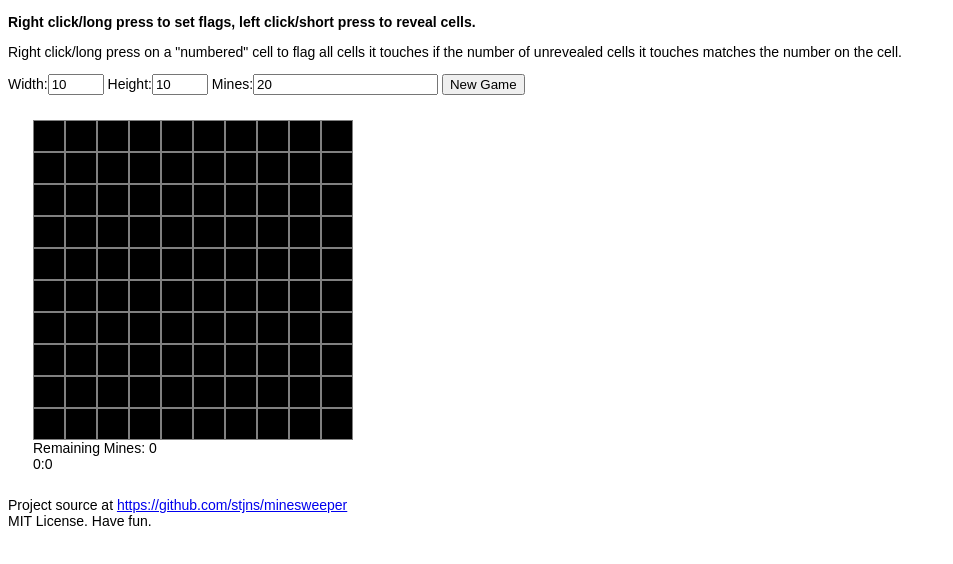
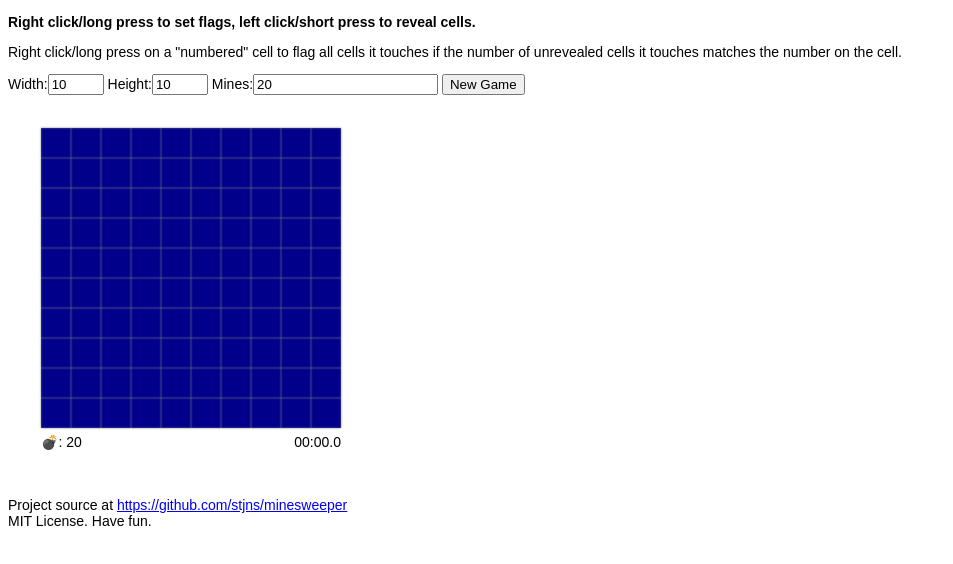
Before and after one commit to stjns/minesweeper, a website built with Parcel: page src/index.html in a window 1280 px wide. Shown: the whole page, without its empty margins (0-953 px from the left). Built offline with nearby package versions, Linux system fonts and the light colour scheme.

Commit message:
minor refactoring and style changes

```diff
--- a/src/main.ts
+++ b/src/main.ts
@@ -1,21 +1,34 @@
 import { Minefield } from './models/Minefield';
+import { Stopwatch } from './models/Stopwatch';
+import { MineCounter } from './models/MineCounter';
 
-const boardDiv = <HTMLDivElement>document.getElementById('game-board');
+const gameDiv = <HTMLDivElement>document.getElementById('game-board');
 const boardWidthInput = <HTMLInputElement>document.getElementById('txt-board-width');
 const boardHeightInput = <HTMLInputElement>document.getElementById('txt-board-height');
 const mineCountInput = <HTMLInputElement>document.getElementById('txt-mines');
 const newGameBtn = <HTMLButtonElement>document.getElementById('btn-new-game');
+
+const stopwatch = new Stopwatch();
+const mineCounter = new MineCounter(0);
 
 //default values
 boardWidthInput.value = '10';
 boardHeightInput.value = '10';
 mineCountInput.value = '20';
 
-//setup an initial game
-const initialGame = new Minefield(10,10, 20);
-boardDiv.appendChild(initialGame.newGame());
+function gameStart(): void {
+    stopwatch.start();
+}
 
-newGameBtn.addEventListener('click', () => {
+function gameEnd(): void {
+    stopwatch.stop();
+}
+
+function mineCountUpdate(count: number): void {
+    mineCounter.set(count);
+}
+
+function setupNewGame(): void {
     const width = boardWidthInput.valueAsNumber;
     const height = boardHeightInput.valueAsNumber;
     const mines = mineCountInput.valueAsNumber;
@@ -24,7 +37,24 @@ newGameBtn.addEventListener('click', () => {
 
     if (mines > maxMines) alert('Too many mines');
 
-    const newGame = new Minefield(width, height, mines);
-    boardDiv.textContent = '';
-    boardDiv.appendChild(newGame.newGame());
+    const newGame = new Minefield(width, height, mines, gameStart, gameEnd, mineCountUpdate);
+    gameDiv.textContent = '';
+    const minefieldDiv = document.createElement('div');
+    minefieldDiv.classList.add('minefield');
+    const statusDiv = document.createElement('div');
+    statusDiv.classList.add('status-bar')
+
+    minefieldDiv.appendChild(newGame.newGame());
+    statusDiv.appendChild(mineCounter.counterDiv);
+    statusDiv.appendChild(stopwatch.timer);
+
+    gameDiv.appendChild(minefieldDiv);
+    gameDiv.appendChild(statusDiv);
+}
+
+newGameBtn.addEventListener('click', () => {
+    stopwatch.reset();
+    setupNewGame();
 });
+
+setupNewGame();
--- a/src/models/Cell.ts
+++ b/src/models/Cell.ts
@@ -67,8 +67,9 @@ export class Cell {
 
     //set the number that will appear on a cell
     public setMinedNeighbors(minedNeighbors: number) {
-        if (!this.mined)
+        if (!this.mined) {
             this.mineNeighbors = minedNeighbors;
+        }
     }
 
     //action when an unflagged cell is clicked
@@ -83,8 +84,10 @@ export class Cell {
                 this.htmlElement.innerHTML = this.BOMB_CODE;
             } else {
                 this.cellRevealCallback(false);
-                if (this.mineNeighbors > 0)
-                    this.htmlElement.textContent = this.numNearbyMines().toString();
+                if (this.mineNeighbors > 0) {
+                    this.htmlElement.textContent = this.mineNeighbors.toString();
+                    this.htmlElement.classList.add(`n${this.mineNeighbors}`);
+                }
 
             }
 
--- a/src/models/MineCounter.ts
+++ b/src/models/MineCounter.ts
@@ -1,6 +1,7 @@
 export class MineCounter {
     readonly counterDiv: HTMLDivElement;
     private currentCount: number;
+    private readonly BOMB_CODE = '&#x1f4a3;';
 
     constructor(initialCount: number) {
         this.counterDiv = document.createElement('div');
@@ -9,12 +10,12 @@ export class MineCounter {
         this.render();
     }
 
-    public adjustCount(change:number): void {
-        this.currentCount += change;
+    public set(count:number): void {
+        this.currentCount = count;
         this.render();
     }
 
     private render(): void {
-        this.counterDiv.textContent = `Remaining Mines: ${this.currentCount}`;
+        this.counterDiv.innerHTML = `${this.BOMB_CODE}: ${this.currentCount}`;
     }
 }
--- a/src/models/Minefield.ts
+++ b/src/models/Minefield.ts
@@ -1,30 +1,41 @@
 import { Cell } from './Cell';
 import { CellCoordinate } from './CellCoordinate';
-import { Stopwatch } from './Stopwatch';
-import { MineCounter } from './MineCounter';
 
 export class Minefield {
     readonly boardWidth: number;
     readonly boardHeight: number;
     readonly mineCount: number;
+    private remainingMines = 0;
+
+    private readonly gameStartCallback: Function;
+    private readonly gameEndCallback: Function;
+    private readonly mineCountCallback: Function;
 
     private virginBoard = true; //new, untouched minefield
 
     private cells: Cell[][]; //the virtual representation of the board
 
-    private stopwatch: Stopwatch;
-    private mineCounter: MineCounter;
-
-    constructor(width: number, height: number, mines: number) {
+    constructor(
+        width: number,
+        height: number,
+        mines: number,
+        gameStartCallback: Function,
+        gameEndCallback: Function,
+        mineCountCallback: Function) {
         this.boardHeight = height;
         this.boardWidth = width;
         this.mineCount = mines;
+        this.remainingMines = mines;
+
+        this.gameEndCallback = gameEndCallback;
+        this.gameStartCallback = gameStartCallback;
+        this.mineCountCallback = mineCountCallback;
+
+        this.mineCountCallback(mines);
 
         this.cells = [...Array(width)].map(e => Array(height));
 
         this.populateBoard();
-        this.stopwatch = new Stopwatch();
-        this.mineCounter = new MineCounter(0);
     }
 
     //create a randomized minefield based on height/width/mines specified
@@ -82,8 +93,8 @@ export class Minefield {
     //user uses the convience feature of flagging a "numbered"
     //revealed cell.
     private cellFlagCallback(flagged: boolean): void {
-        if (flagged) this.mineCounter.adjustCount(-1);
-        else this.mineCounter.adjustCount(1);
+        if (flagged) this.mineCountCallback(--this.remainingMines);
+        else this.mineCountCallback(++this.remainingMines);
         if(this.checkForWinByFlags()) this.winnerWinner();
     }
 
@@ -148,7 +159,6 @@ export class Minefield {
     //right after the first move we need to do a bunch of stuff,
     //like calculating the minefield, enabling flagging
     private firstMove(x: number, y: number): void {
-        this.mineCounter.adjustCount(this.mineCount);
         const mineMap = this.generateMineMap(
             x,
             y,
@@ -167,7 +177,7 @@ export class Minefield {
 
         this.calculateMinedNeighbors();
         this.virginBoard = false;
-        this.stopwatch.start();
+        this.gameStartCallback();
     }
 
     /*
@@ -187,7 +197,7 @@ export class Minefield {
 
         if (mined) {
             //explode
-            this.stopwatch.stop();
+            this.gameEndCallback();
             this.disableAllCells();
         }
         else if (this.cells[x][y].isEmpty()) {
@@ -226,7 +236,7 @@ export class Minefield {
     }
 
     private winnerWinner(): void {
-        this.stopwatch.stop();
+        this.gameEndCallback();
         this.flagAllMinesRevealUnrevealed();
         this.disableAllCells();
     }
@@ -272,8 +282,6 @@ export class Minefield {
 
             mainDiv.appendChild(newCellRow);
         }
-        mainDiv.appendChild(this.mineCounter.counterDiv);
-        mainDiv.appendChild(this.stopwatch.timer);
         return mainDiv;
     }
 }
--- a/src/models/Stopwatch.ts
+++ b/src/models/Stopwatch.ts
@@ -5,10 +5,12 @@ export class Stopwatch {
 
     constructor() {
         this.timer = document.createElement('div');
+        this.timer.classList.add('game-timer');
         this.render(0);
     }
 
     public start(): void {
+        this.reset();
         if (!this.interval) {
             this.offset = Date.now();
             this.interval = setInterval(() => this.update(),100);
@@ -23,6 +25,7 @@ export class Stopwatch {
     public stop(): void {
         if (this.interval) {
             clearInterval(this.interval);
+            this.interval = 0;
         }
     }
 
@@ -31,8 +34,8 @@ export class Stopwatch {
     }
 
     private render(time: number) {
-        const minutes = Math.floor(time / 60000)
-        const seconds = ((time % 60000) / 1000).toFixed(0)
+        const minutes = Math.floor(time / 60000).toString().padStart(2, '0');
+        const seconds = ((time % 60000) / 1000).toFixed(1).padStart(4, '0');
         this.timer.innerHTML = `${minutes}:${seconds}`;
     }
 
--- a/src/style.css
+++ b/src/style.css
@@ -5,8 +5,18 @@ body {
 
 #game-board {
     margin: 25px;
-    display: flex;
     touch-action: manipulation;
+    padding: 5px;
+    display: inline-block;
+}
+
+#game-board > div {
+    margin: 3px;
+}
+
+.minefield {
+    box-shadow: gray 0px 0px 2px 0px;
+    display: inline-block;
 }
 
 .game-cell {
@@ -17,16 +27,42 @@ body {
     flex-direction: column;
     text-align: center;
     margin: 0;
-    border: 1px solid gray;
     width: 30px;
     height: 30px;
     background-color: white;
     color: black;
     font-weight: bold;
+    box-shadow: gray 0px 0px 2px 0px inset;
 }
 
+.game-cell.n1 {
+    color: blue;
+}
+.game-cell.n2 {
+    color: green;
+}
+.game-cell.n3 {
+    color: red;
+}
+.game-cell.n4 {
+    color: darkblue;
+}
+.game-cell.n5 {
+    color: darkred;
+}
+.game-cell.n6 {
+    color: teal;
+}
+.game-cell.n7 {
+    color: black;
+}
+.game-cell.n8 {
+    color: black;
+}
+
+
 .game-cell.un-revealed {
-    background-color: black;
+    background: darkblue;
     color: white
 }
 
@@ -47,3 +83,16 @@ body {
     margin: 0;
     padding: 0;
 }
+
+.status-bar {
+    display:block;
+}
+
+.status-bar > div {
+    display: inline-block;
+    width: 50%;
+}
+
+.game-timer {
+    text-align: right;
+}
```
